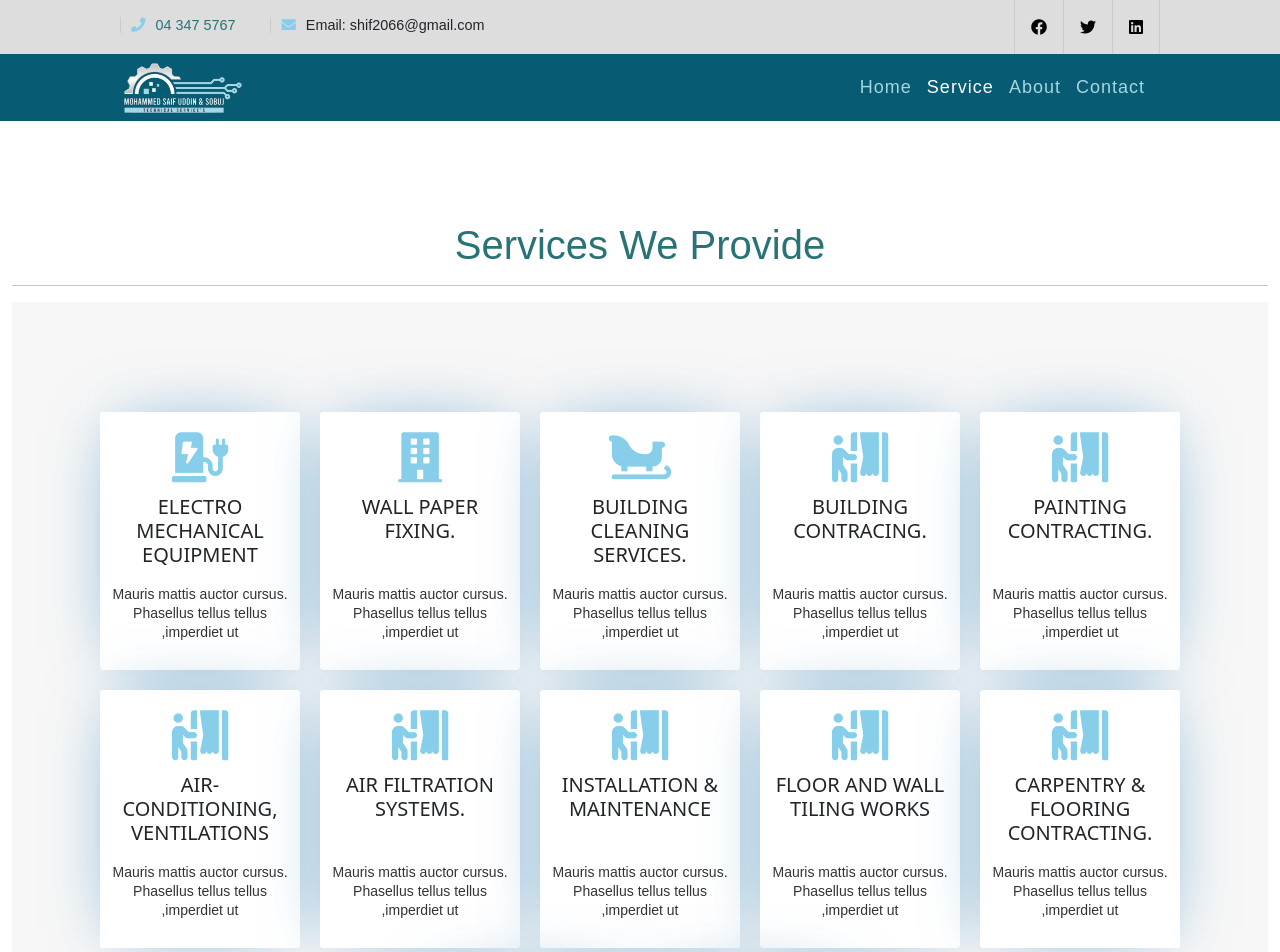
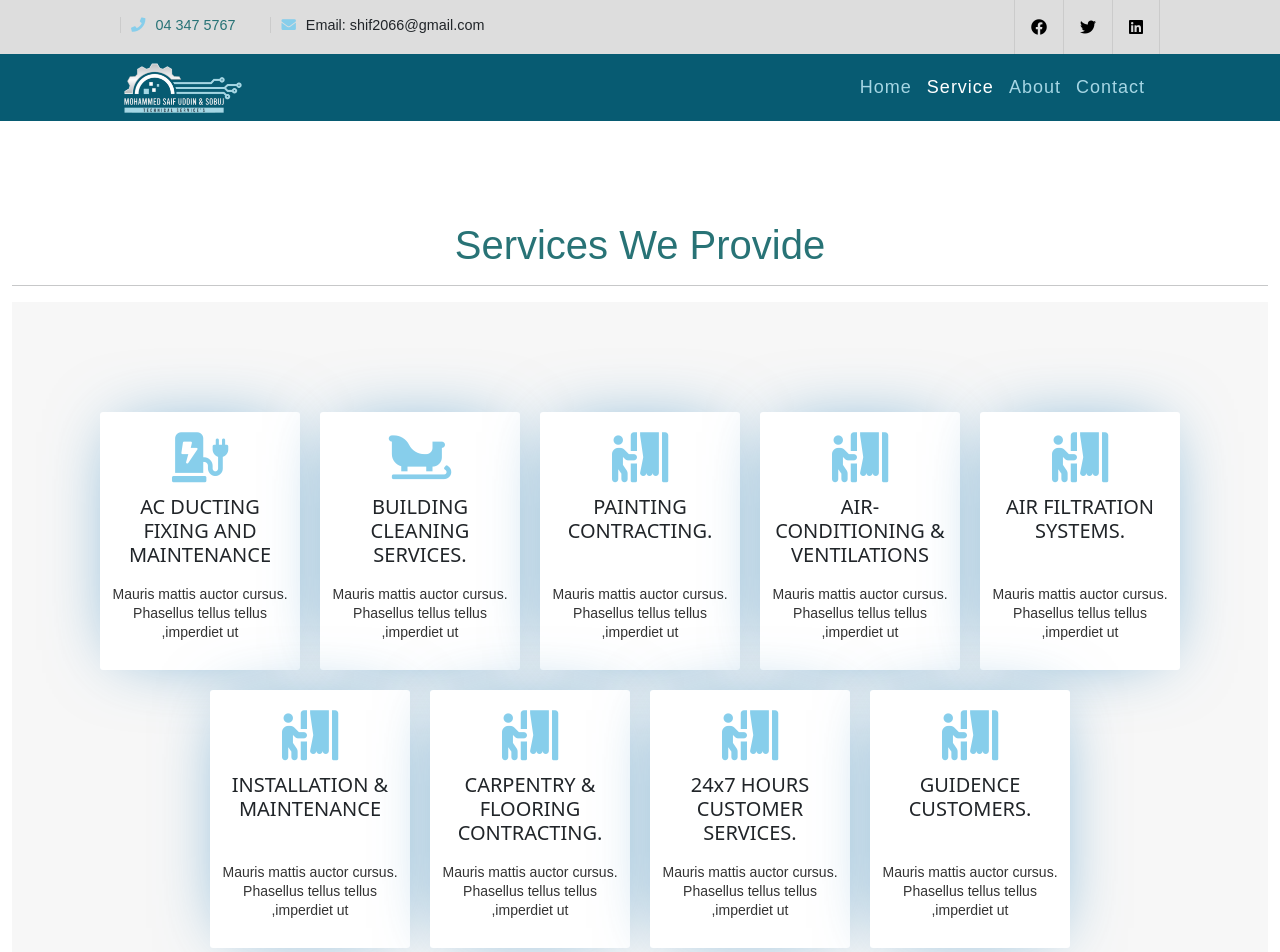
Before and after one commit to SankarBala/sustech, a React (Create React App) app: page /service in a window 1280 px wide. Shown: the top 952 px of the page. Built offline with nearby package versions, Linux system fonts and the light colour scheme.

Commit message:
31-05-2023

```diff
--- a/src/components/Services.jsx
+++ b/src/components/Services.jsx
@@ -12,22 +12,12 @@ function Services() {
                         <i className="fas fa-charging-station" />
                     </div>
                     <div className="service-info">
-                        <h5>ELECTRO MECHANICAL EQUIPMENT</h5>
+                        <h5>AC DUCTING FIXING AND MAINTENANCE</h5>
                         <p>Mauris mattis auctor cursus. Phasellus tellus tellus ,imperdiet ut</p>
                         <Link to="/service">All Services</Link>
                     </div>
                 </div>
                 <div className="card card-second reveal">
-                    <div className="service-icon">
-                        <i className="fas fa-building" />
-                    </div>
-                    <div className="service-info">
-                        <h5>BUILDING CONSTRUCTION & MAINTAIN</h5>
-                        <p>Mauris mattis auctor cursus. Phasellus tellus tellus ,imperdiet ut</p>
-                        <Link to="/service">All Services</Link>
-                    </div>
-                </div>
-                <div className="card reveal">
                     <div className="service-icon">
                         <i className="fas fa-sleigh" />
                     </div>
@@ -47,18 +37,6 @@ function Services() {
                         <Link to="/service">All Services</Link>
                     </div>
                 </div>
-
-
-                <div className="card reveal">
-                    <div className="service-icon">
-                        <i className="fas fa-person-booth" />
-                    </div>
-                    <div className="service-info">
-                        <h5>FLOOR AND WALL TILING</h5>
-                        <p>Mauris mattis auctor cursus. Phasellus tellus tellus ,imperdiet ut</p>
-                        <Link to="/service">All Services</Link>
-                    </div>
-                </div>
                 <div className="card reveal">
                     <div className="service-icon">
                         <i className="fas fa-person-booth" />
@@ -70,7 +48,32 @@ function Services() {
                     </div>
                 </div>
 
-
+                <div className="card reveal">
+                    <div className="service-icon">
+                        <i className="fas fa-sleigh" />
+                    </div>
+                    <div className="service-info">
+                        <h5>BUILDING CLEANING SERVICES.</h5>
+                        <p>
+                            Mauris mattis auctor cursus. Phasellus tellus tellus
+                            ,imperdiet ut
+                        </p>
+                    </div>
+                </div>
+                <div className="card reveal">
+                    <div className="service-icon">
+                        <i className="fas fa-person-booth" />
+                    </div>
+                    <div className="service-info">
+                        <h5>
+                            AIR-CONDITIONING & VENTILATIONS
+                        </h5>
+                        <p>
+                            Mauris mattis auctor cursus. Phasellus tellus tellus
+                            ,imperdiet ut
+                        </p>
+                    </div>
+                </div>
             </div>
         </section>
     )
--- a/src/pages/Service.jsx
+++ b/src/pages/Service.jsx
@@ -27,19 +27,7 @@ const Service = () => {
                 <i className="fas fa-charging-station" />
               </div>
               <div className="service-info">
-                <h5>ELECTRO MECHANICAL EQUIPMENT</h5>
-                <p>
-                  Mauris mattis auctor cursus. Phasellus tellus tellus
-                  ,imperdiet ut
-                </p>
-              </div>
-            </div>
-            <div className="card reveal">
-              <div className="service-icon">
-                <i className="fas fa-building" />
-              </div>
-              <div className="service-info">
-                <h5>WALL PAPER FIXING.</h5>
+                <h5>AC DUCTING FIXING AND MAINTENANCE</h5>
                 <p>
                   Mauris mattis auctor cursus. Phasellus tellus tellus
                   ,imperdiet ut
@@ -63,19 +51,6 @@ const Service = () => {
                 <i className="fas fa-person-booth" />
               </div>
               <div className="service-info">
-                <h5>BUILDING CONTRACING.</h5>
-                <p>
-                  Mauris mattis auctor cursus. Phasellus tellus tellus
-                  ,imperdiet ut
-                </p>
-              </div>
-            </div>
-
-            <div className="card reveal">
-              <div className="service-icon">
-                <i className="fas fa-person-booth" />
-              </div>
-              <div className="service-info">
                 <h5>PAINTING CONTRACTING.</h5>
                 <p>
                   Mauris mattis auctor cursus. Phasellus tellus tellus
@@ -90,7 +65,7 @@ const Service = () => {
               </div>
               <div className="service-info">
                 <h5>
-                  AIR-CONDITIONING, VENTILATIONS
+                  AIR-CONDITIONING & VENTILATIONS
                 </h5>
                 <p>
                   Mauris mattis auctor cursus. Phasellus tellus tellus
@@ -122,19 +97,6 @@ const Service = () => {
               </div>
               <div className="service-info">
                 <h5>INSTALLATION & MAINTENANCE</h5>
-                <p>
-                  Mauris mattis auctor cursus. Phasellus tellus tellus
-                  ,imperdiet ut
-                </p>
-              </div>
-            </div>
-
-            <div className="card reveal">
-              <div className="service-icon">
-                <i className="fas fa-person-booth" />
-              </div>
-              <div className="service-info">
-                <h5>FLOOR AND WALL TILING WORKS</h5>
                 <p>
                   Mauris mattis auctor cursus. Phasellus tellus tellus
                   ,imperdiet ut
```
